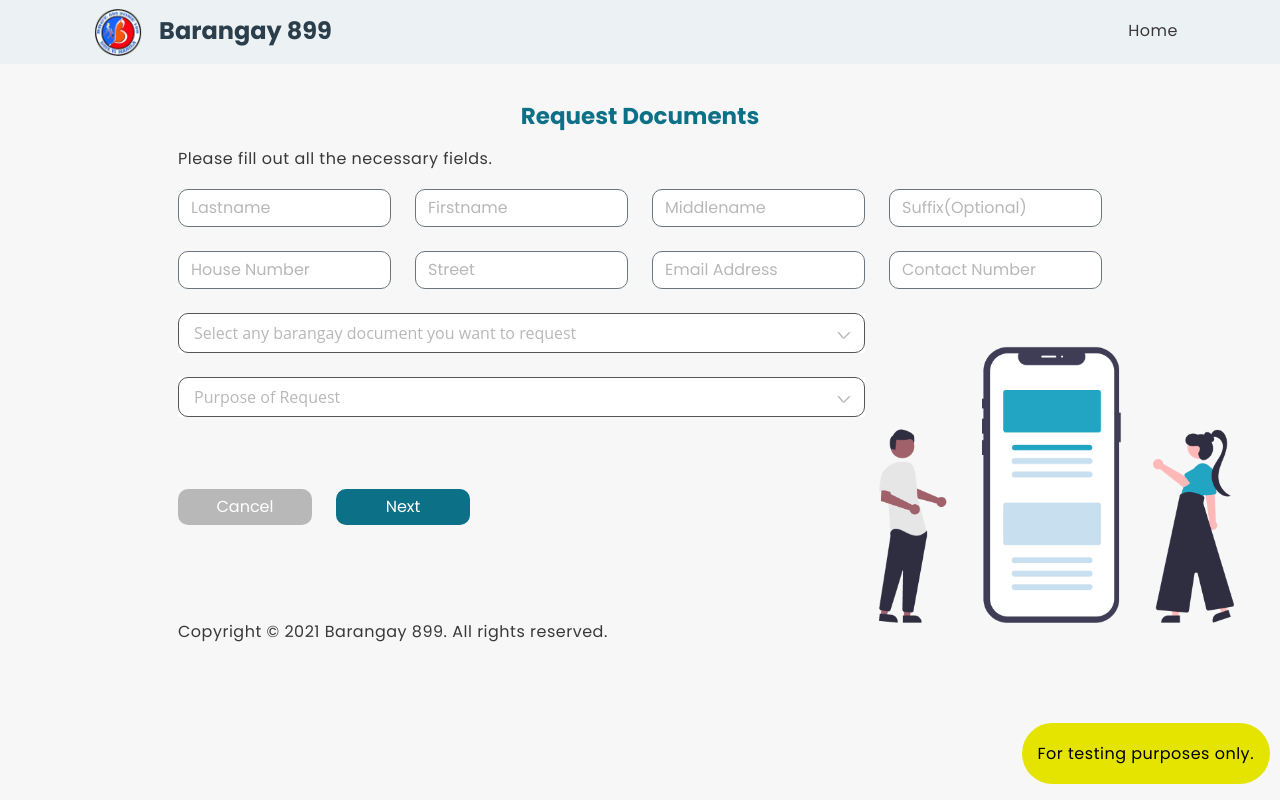
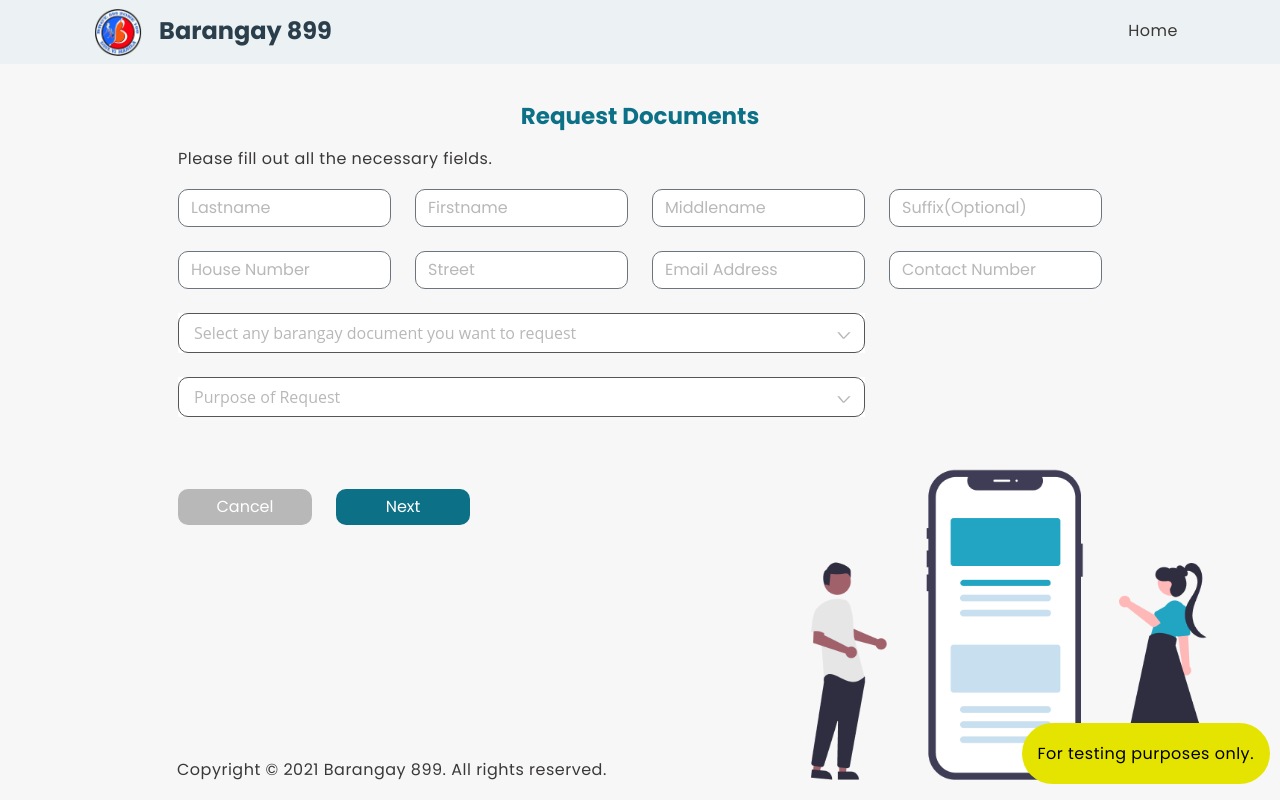
Before and after one commit to sspaghetticoder/barangay899, a Laravel app: page /current-resident/requests/create in a window 1280 px wide. Run offline with Laravel 8, Linux system fonts and the light colour scheme; some libraries are stand-ins or nearby versions.

Commit message:
adjust footer

```diff
--- a/public/css/style.css
+++ b/public/css/style.css
@@ -376,9 +376,8 @@ input[type=email]::placeholder {
 
 .request-img {
     position: relative;
-    width: 100%;
-    top: 0px;
-    right: 0px;
+    width: 80%;
+    margin: 0 auto;
 }
 
 .confirm-img {
@@ -391,9 +390,8 @@ input[type=email]::placeholder {
 ------------------------------------------*/
 .footer {
     position: relative;
-    margin-top: 10px;
-    top: 20px;
-    background: transparent;
+    display: block;
+    width: 100%;
     text-align: center;
 }
 
@@ -421,16 +419,17 @@ input[type=email]::placeholder {
     }
 
     .request-img {
+        width: 35%;
         position: absolute;
-        width: 75%;
-        top: -100px;
-        right: -100px;
+        bottom: 20px;
+        right: 0px;
     }
 
     .footer {
         position: absolute;
-        top: 13vw;
-        left: 0;
+        margin: 0;
+        bottom: 0;
+        padding-left: 95px;
         text-align: left;
     }
 
@@ -442,11 +441,6 @@ input[type=email]::placeholder {
 @media only screen and (min-width: 1200px) {
     #app-logo {
         width: 3rem;
-    }
-
-    .request-img {
-        top: -150px;
-        right: -120px;
     }
 
     .confirm-img {
--- a/resources/views/current-resident-request-document/create.blade.php
+++ b/resources/views/current-resident-request-document/create.blade.php
@@ -19,10 +19,10 @@
 @endsection
 
 @section('content')
-    <section class="mt-5 py-5">
+    <section class="pt-5">
         <div class="container px-3 px-md-5">
             <div class="row px-0 px-lg-5">
-                <h2 class="text-center"><b>Request Documents</b></h2>
+                <h2 class="text-center mt-5"><b>Request Documents</b></h2>
                 <p class="text-left">Please fill out all the necessary fields.</p>
             </div>
 
@@ -251,7 +251,7 @@
                 </div>
 
                 <div class="col-12">
-                    <div class="row position-relative">
+                    <div class="row">
                         <div class="col-12 col-lg-6 pt-5">
                             <div class="row">
                                 <div class="col-12 col-md-3 col-lg-4">
@@ -263,20 +263,21 @@
                                 </div>
                             </div>
                         </div>
-                        <div class="col-12 col-lg-6 position-relative">
-                            <img src="{{ url('images/request-create.png') }}" alt="photo" class="request-img"
-                                style="">
-                        </div>
-                        <footer class="footer" id="footer">
-                            <div class="">
-                                <p>Copyright © 2021 Barangay 899. All rights reserved.</p>
-                            </div>
-                        </footer>
                     </div>
                 </div>
             </form>
         </div>
     </section>
+
+    <div class="request-img">
+        <img src="{{ url('images/request-create.png') }}" alt="photo" class="" style="width: 100%">
+    </div>
+
+    <footer class="footer" id="footer" style="">
+        <div class="">
+            <p>Copyright © 2021 Barangay 899. All rights reserved.</p>
+        </div>
+    </footer>
 
     @if (\Session::has('Exception'))
         <x-modal>
--- a/resources/views/main/index.blade.php
+++ b/resources/views/main/index.blade.php
@@ -41,7 +41,7 @@
         </x-header>
     @endif
 
-    <div class="container">
+    <div class="container position-relative" style="min-height: 100vh;">
         @hasSection('content')
             @yield('content')
         @endif
```
